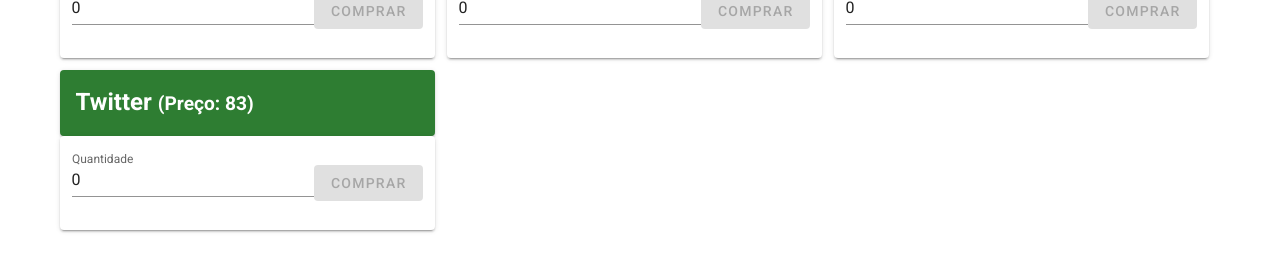
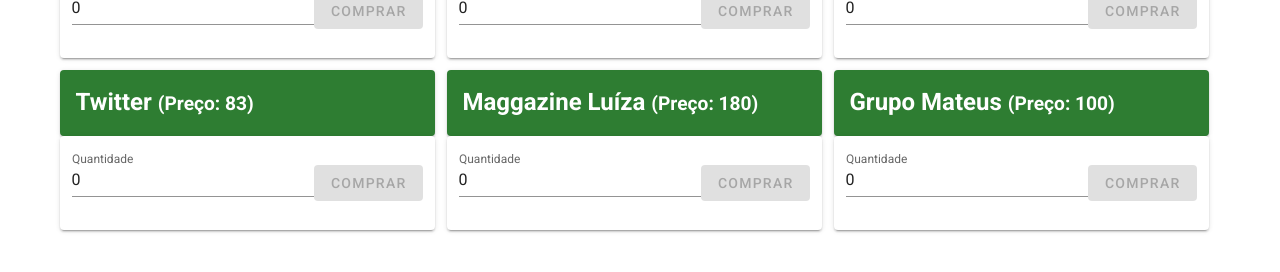
Before and after one commit to marciowillian/stock-trader-app, a Vue app: page /stocks in a window 1280 px wide. Shown: the part 178-450 px from the top of the page. Built offline with nearby package versions, Linux system fonts and the light colour scheme.

Commit message:
Adicionando mais duas ações

```diff
--- a/src/data/stocks.js
+++ b/src/data/stocks.js
@@ -2,5 +2,7 @@
     { id: 1, name: 'BMW',  price: 110 },
     { id: 2, name: 'Google',  price: 200 },
     { id: 3, name: 'Apple',  price: 280 },
-    { id: 4, name: 'Twitter',  price: 83 },
+    { id: 5, name: 'Twitter',  price: 83 },
+    { id: 6, name: 'Maggazine Luíza',  price: 180 },
+    { id: 7, name: 'Grupo Mateus',  price: 100 },
 ]
```
